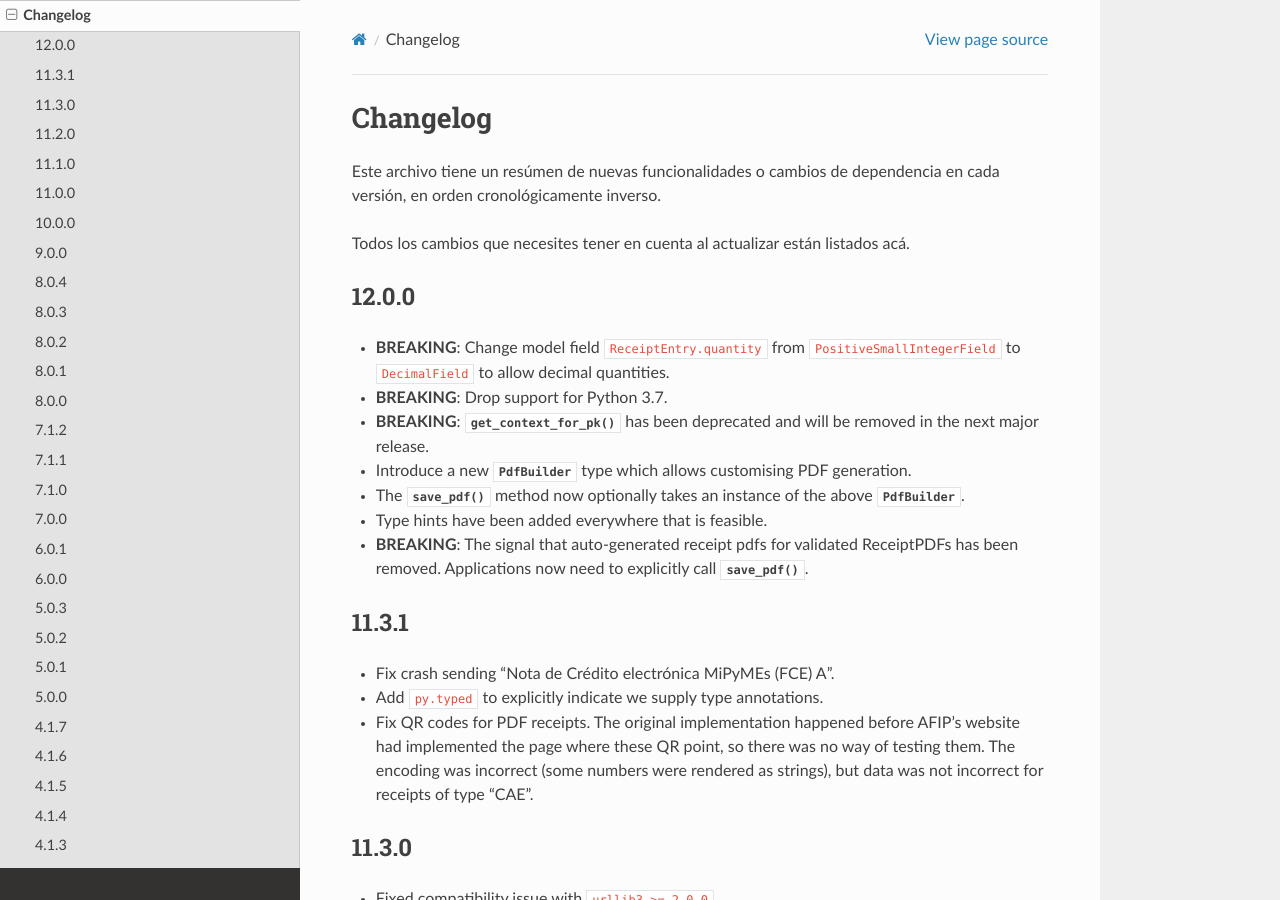
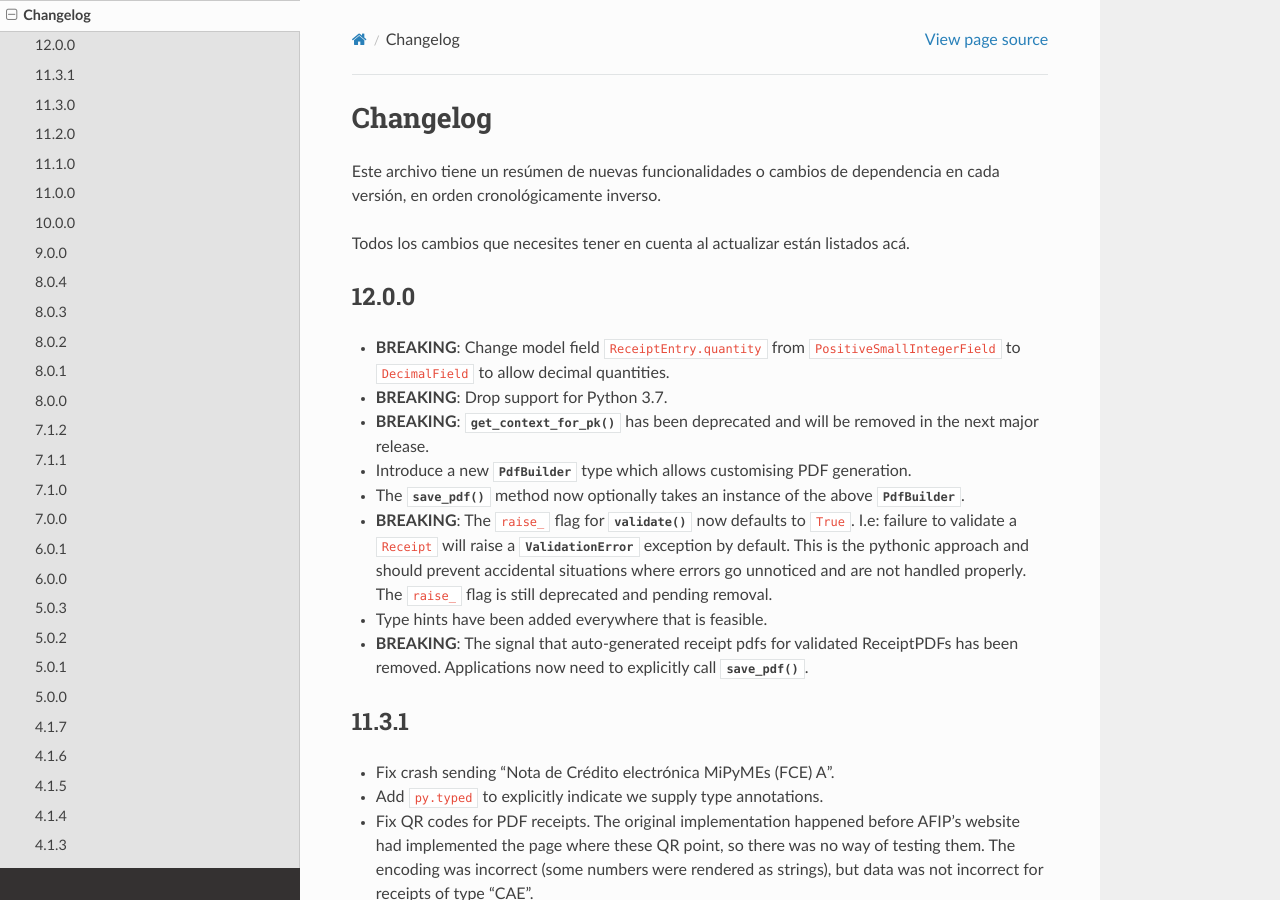
Before and after one commit to WhyNotHugo/django-afip, a Sphinx documentation site: the page built from docs/changelog.rst, in a window 1280 px wide and 900 px high. Built offline with Sphinx 7.4.7 and the Read the Docs theme 2.0.0, drawn with Linux system fonts in a browser that asks for light colours; the version number could not be read and is left out.

Commit message:
WIP: switch raise to True

```diff
--- a/docs/api.rst
+++ b/docs/api.rst
@@ -100,6 +100,8 @@ Exceptions
 ----------
 
 .. autoclass:: django_afip.exceptions.CannotValidateTogether
+
+.. autoclass:: django_afip.exceptions.ValidationError
     :members:
 
 WebService clients
--- a/docs/changelog.rst
+++ b/docs/changelog.rst
@@ -21,6 +21,12 @@ acá.
   generation.
 - The :meth:`~.ReceiptPDF.save_pdf` method now optionally takes an instance of
   the above :class:`~.PdfBuilder`.
+- **BREAKING**: The ``raise_`` flag for :meth:`~.Receipt.validate` now defaults
+  to ``True``. I.e: failure to validate a ``Receipt`` will raise a
+  :class:`~.ValidationError` exception by default. This is the pythonic
+  approach and should prevent accidental situations where errors go unnoticed
+  and are not handled properly. The ``raise_`` flag is still deprecated and
+  pending removal.
 - Type hints have been added everywhere that is feasible.
 - **BREAKING**: The signal that auto-generated receipt pdfs for validated
   ReceiptPDFs  has been removed. Applications now need to explicitly call
```
Also changed, not shown: 2 other files.
